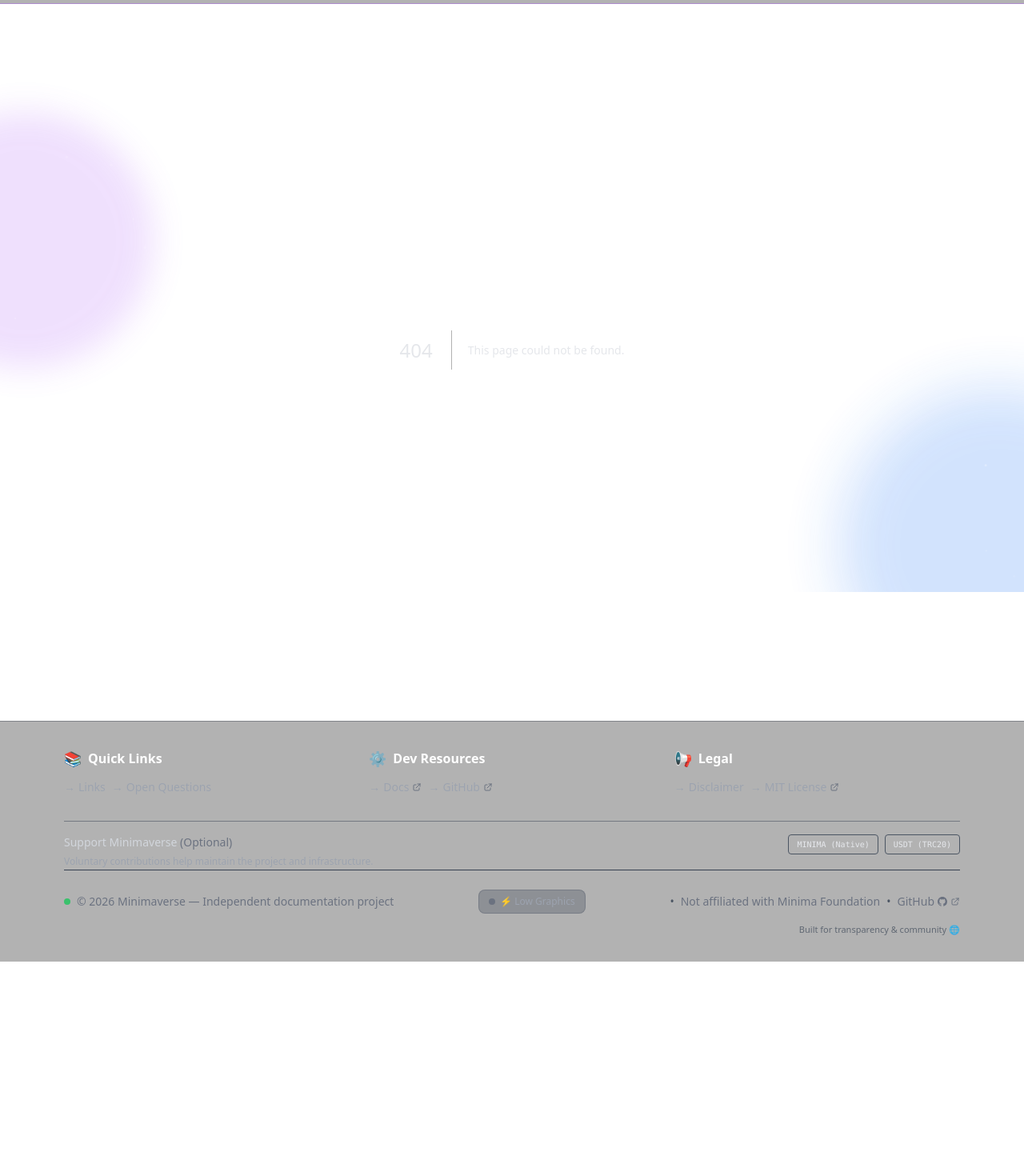
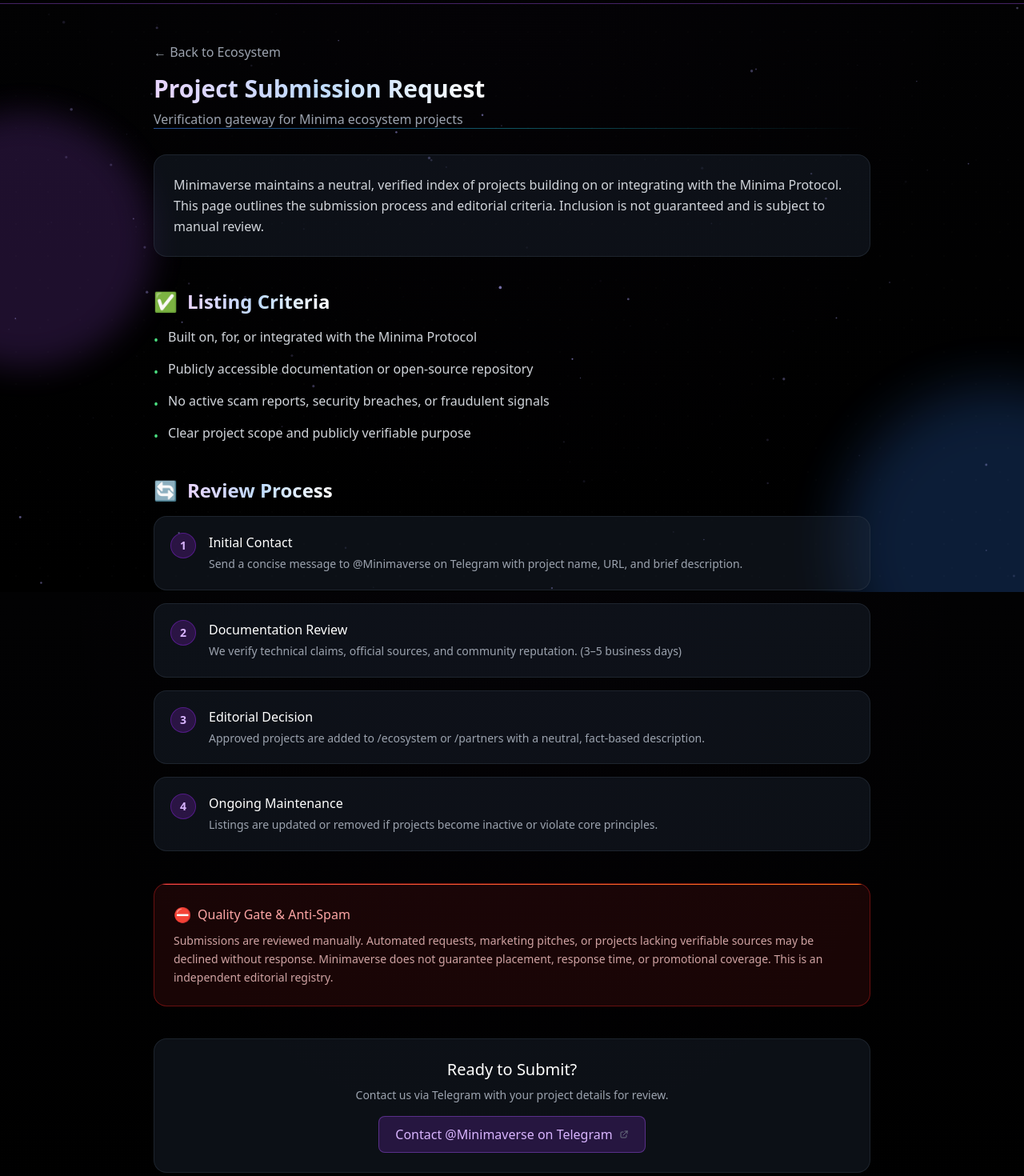
Before and after one commit to KuA1bo/minimaverse-site, a Next.js app: page /submit-project in a window 1280 px wide. Before the commit this address had no page. Shown: the part 60-1530 px from the top of the page at 80% size. Before the commit the page ends 1262 px from the top, so only its background shows below. Built offline with nearby package versions, Linux system fonts and the light colour scheme.

Commit message:
feat: add ecosystem submission CTA and /submit-project verification gateway

```diff
--- a/src/app/ecosystem/page.tsx
+++ b/src/app/ecosystem/page.tsx
@@ -566,11 +566,31 @@ export default function EcosystemPage() {
           </p>
         </div>
 
-        {/* Last Updated - UPDATED DATE to April 21, 2026 */}
-        <section className="border-t border-gray-700/40 pt-6 opacity-0 animate-fade-in-up delay-150">
+        {/* Ecosystem Listings CTA - FINAL INFRA-STYLE BLOCK */}
+        <div className="mt-16 mb-6 border-t border-gray-800 pt-8 opacity-0 animate-fade-in-up delay-150">
+          <div className="max-w-2xl mx-auto text-center">
+            <h3 className="text-lg font-medium text-gray-200 mb-2">
+              📨 Ecosystem Listings
+            </h3>
+            <p className="text-sm text-gray-400 mb-3">
+              Community projects may request inclusion in Minimaverse ecosystem pages.
+            </p>
+            <Link
+              href="/submit-project"
+              className="group inline-flex items-center gap-1 text-purple-400 hover:text-gray-200 transition-all duration-300 hover:scale-[1.02] hover:ring-1 hover:ring-gray-500/30 rounded px-1.5 py-0.5"
+            >
+              Submit project for review
+              <span className="text-xs transition-transform duration-300 group-hover:translate-x-1">→</span>
+            </Link>
+            <p className="text-xs text-gray-500 mt-3">Neutral listing • Verified facts • No hype</p>
+          </div>
+        </div>
+
+        {/* Last Updated - UPDATED DATE to May 7, 2026 */}
+        <section className="border-t border-gray-700/40 pt-4 opacity-0 animate-fade-in-up delay-150">
           <p className="text-gray-500 text-sm flex items-center gap-2">
             <span className="w-2 h-2 bg-green-500 rounded-full animate-pulse" />
-            Last updated: April 25, 2026
+            Last updated: May 7, 2026
           </p>
         </section>
 
--- /dev/null
+++ b/src/app/submit-project/page.tsx
@@ -0,0 +1,174 @@
+// src/app/submit-project/page.tsx
+// Submission gateway page - neutral verification process for ecosystem projects
+
+import Link from 'next/link';
+import JsonLd from '@/components/JsonLd';
+
+// ExternalLink component - matches site-wide styling
+const ExternalLink = ({
+  href,
+  children,
+  className = ""
+}: {
+  href: string;
+  children: React.ReactNode;
+  className?: string;
+}) => (
+  <a
+    href={href.trim()}
+    target="_blank"
+    rel="noopener noreferrer"
+    className={`inline-flex items-center gap-1 ${className}`}
+  >
+    {children}
+    <svg className="w-3 h-3 text-gray-500 flex-shrink-0" fill="none" stroke="currentColor" viewBox="0 0 24 24" aria-hidden="true">
+      <path strokeLinecap="round" strokeLinejoin="round" strokeWidth={2} d="M10 6H6a2 2 0 00-2 2v10a2 2 0 002 2h10a2 2 0 002-2v-4M14 4h6m0 0v6m0-6L10 14" />
+    </svg>
+  </a>
+);
+
+// Schema.org WebPage structured data for submission gateway
+const structuredData = {
+  "@context": "https://schema.org",
+  "@type": "WebPage",
+  "name": "Minimaverse Project Submission Request",
+  "description": "Verification gateway for Minima ecosystem projects. Criteria, review process, and submission guidelines.",
+  "url": "https://minimaverse.com/submit-project",
+  "isPartOf": {
+    "@type": "WebSite",
+    "name": "Minimaverse",
+    "url": "https://minimaverse.com"
+  }
+};
+
+export default function SubmitProjectPage() {
+  return (
+    <div className="max-w-4xl mx-auto relative px-4 sm:px-0">
+
+      {/* Structured data for SEO */}
+      <JsonLd data={structuredData} />
+
+      {/* Header */}
+      <header className="mb-8 opacity-0 animate-fade-in-up delay-75 relative pt-4">
+        <Link
+          href="/ecosystem"
+          className="text-gray-400 hover:text-white transition-colors inline-block mb-4 group"
+        >
+          <span className="group-hover:-translate-x-1 transition-transform duration-300 inline-block">←</span> Back to Ecosystem
+        </Link>
+
+        <h1 className="text-3xl font-bold text-white mb-2">
+          <span className="bg-gradient-to-r from-purple-200 via-blue-200 to-white bg-clip-text text-transparent">
+            Project Submission Request
+          </span>
+        </h1>
+        <p className="text-gray-400">Verification gateway for Minima ecosystem projects</p>
+        <span className="absolute bottom-0 left-0 right-0 h-px bg-gradient-to-r from-blue-500/60 via-cyan-400/40 to-transparent" />
+      </header>
+
+      {/* Content */}
+      <article className="prose prose-invert max-w-none">
+
+        {/* Intro */}
+        <section className="mb-10 opacity-0 animate-fade-in-up delay-150">
+          <div className="relative bg-gray-800/40 border border-gray-700/40 rounded-2xl p-4 sm:p-6
+                          transition-all duration-300 hover:border-purple-500/50 hover:shadow-2xl hover:shadow-purple-500/15 group overflow-hidden">
+            <div className="absolute top-0 left-0 w-full h-px bg-gradient-to-r from-purple-500 via-blue-500 to-cyan-500 transform scale-x-0 group-hover:scale-x-100 transition-transform duration-500 origin-left" />
+            <p className="text-gray-300 leading-relaxed">
+              Minimaverse maintains a neutral, verified index of projects building on or integrating with the Minima Protocol.
+              This page outlines the submission process and editorial criteria. Inclusion is not guaranteed and is subject to manual review.
+            </p>
+          </div>
+        </section>
+
+        {/* Listing Criteria */}
+        <section className="mb-10 opacity-0 animate-fade-in-up delay-200">
+          <h2 className="text-2xl font-bold mb-4 flex items-center gap-3">
+            <span className="text-2xl">✅</span>
+            <span className="bg-gradient-to-r from-purple-200 via-blue-200 to-white bg-clip-text text-transparent">Listing Criteria</span>
+          </h2>
+          <ul className="space-y-3">
+            {[
+              'Built on, for, or integrated with the Minima Protocol',
+              'Publicly accessible documentation or open-source repository',
+              'No active scam reports, security breaches, or fraudulent signals',
+              'Clear project scope and publicly verifiable purpose'
+            ].map((item, i) => (
+              <li key={i} className="flex items-start gap-3 text-gray-300">
+                <span className="text-green-400 mt-1 flex-shrink-0">•</span>
+                <span>{item}</span>
+              </li>
+            ))}
+          </ul>
+        </section>
+
+        {/* Review Process */}
+        <section className="mb-10 opacity-0 animate-fade-in-up delay-300">
+          <h2 className="text-2xl font-bold mb-4 flex items-center gap-3">
+            <span className="text-2xl">🔄</span>
+            <span className="bg-gradient-to-r from-purple-200 via-blue-200 to-white bg-clip-text text-transparent">Review Process</span>
+          </h2>
+          <div className="space-y-4">
+            {[
+              { step: '1', title: 'Initial Contact', desc: 'Send a concise message to @Minimaverse on Telegram with project name, URL, and brief description.' },
+              { step: '2', title: 'Documentation Review', desc: 'We verify technical claims, official sources, and community reputation. (3–5 business days)' },
+              { step: '3', title: 'Editorial Decision', desc: 'Approved projects are added to /ecosystem or /partners with a neutral, fact-based description.' },
+              { step: '4', title: 'Ongoing Maintenance', desc: 'Listings are updated or removed if projects become inactive or violate core principles.' }
+            ].map((item) => (
+              <div key={item.step} className="relative bg-gray-800/40 border border-gray-700/40 rounded-2xl p-4 sm:p-5
+                                              transition-all duration-300 hover:border-purple-500/50 hover:shadow-2xl hover:shadow-purple-500/15 group overflow-hidden">
+                <div className="flex items-start gap-4">
+                  <span className="flex-shrink-0 w-8 h-8 rounded-full bg-purple-900/40 border border-purple-700/50 text-purple-300 flex items-center justify-center font-bold text-sm">
+                    {item.step}
+                  </span>
+                  <div>
+                    <h3 className="text-white font-medium mb-1">{item.title}</h3>
+                    <p className="text-gray-400 text-sm leading-relaxed">{item.desc}</p>
+                  </div>
+                </div>
+              </div>
+            ))}
+          </div>
+        </section>
+
+        {/* Quality Gate & Anti-Spam */}
+        <section className="mb-10 opacity-0 animate-fade-in-up delay-75">
+          <div className="relative bg-red-900/20 border border-red-700/50 rounded-2xl p-4 sm:p-6
+                          transition-all duration-300 hover:border-red-600/70 hover:shadow-2xl hover:shadow-red-500/10 group overflow-hidden">
+            <div className="absolute top-0 left-0 w-full h-px bg-gradient-to-r from-red-500 to-orange-500" />
+            <h3 className="text-red-300 font-medium mb-2 flex items-center gap-2">
+              <span className="text-lg">⛔</span> Quality Gate & Anti-Spam
+            </h3>
+            <p className="text-red-200/80 text-sm leading-relaxed">
+              Submissions are reviewed manually. Automated requests, marketing pitches, or projects lacking verifiable sources may be declined without response.
+              Minimaverse does not guarantee placement, response time, or promotional coverage. This is an independent editorial registry.
+            </p>
+          </div>
+        </section>
+
+        {/* CTA */}
+        <section className="mb-12 opacity-0 animate-fade-in-up delay-150">
+          <div className="relative bg-gray-800/40 border border-gray-700/40 rounded-2xl p-6 text-center">
+            <h3 className="text-xl font-medium text-white mb-2">Ready to Submit?</h3>
+            <p className="text-gray-400 text-sm mb-4">Contact us via Telegram with your project details for review.</p>
+            <ExternalLink
+              href="https://t.me/Minimaverse"
+              className="inline-flex items-center gap-2 px-5 py-2.5 rounded-lg bg-purple-600/20 border border-purple-500/40 text-purple-300 hover:bg-purple-600/30 hover:border-purple-400/60 transition-all duration-300 hover:scale-[1.02]"
+            >
+              Contact @Minimaverse on Telegram
+            </ExternalLink>
+          </div>
+        </section>
+
+        {/* Footer Note */}
+        <div className="border-t border-gray-700/40 pt-6 opacity-0 animate-fade-in-up delay-200">
+          <p className="text-gray-500 text-sm">
+            This submission process is independent from the Minima Foundation.{' '}
+            <Link href="/disclaimer" className="text-gray-400 hover:text-white underline transition-colors">Read full disclaimer</Link>
+          </p>
+        </div>
+
+      </article>
+    </div>
+  );
+}
```
